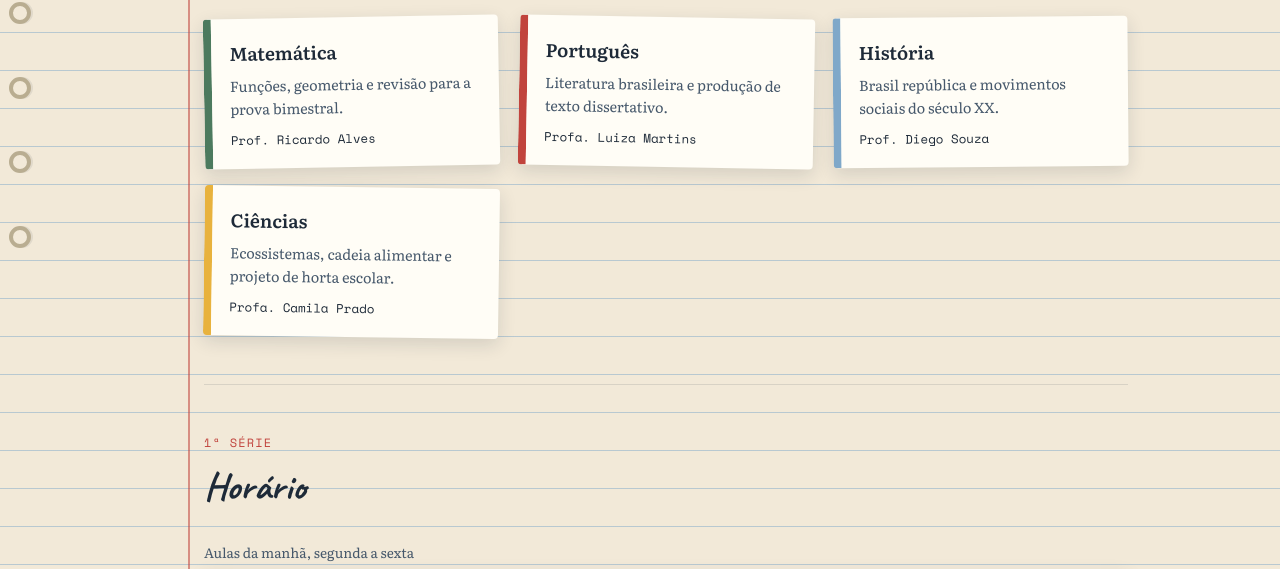
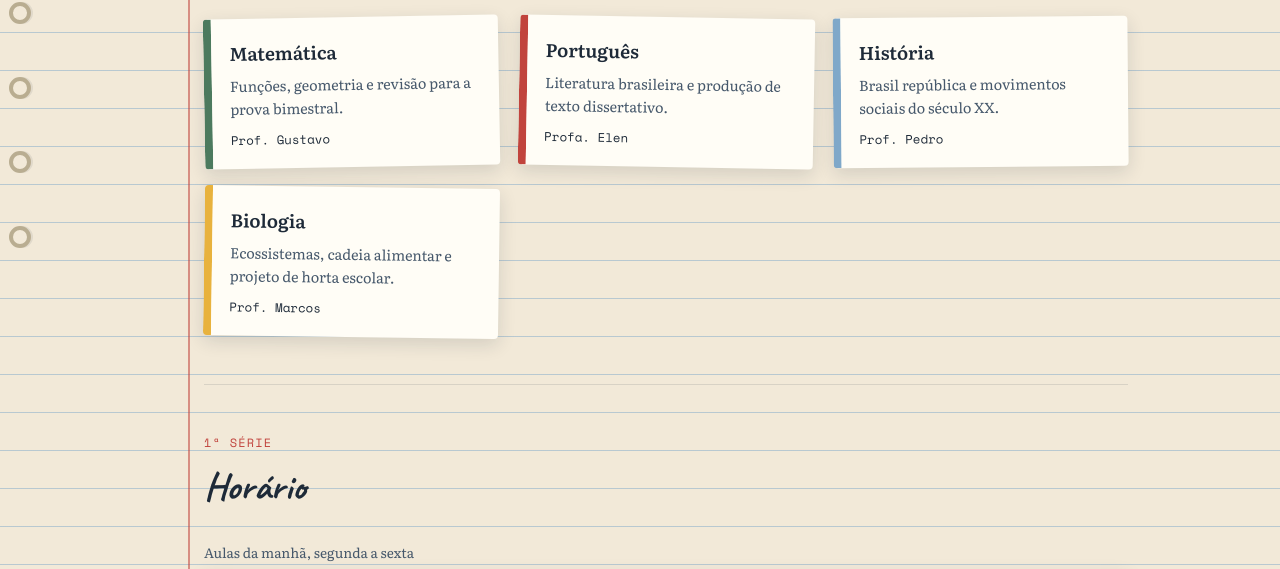
Before and after one commit to Brenninho123/School-System, a plain HTML site: page index.html in a window 1280 px wide. Shown: the part 499-1068 px from the top of the page. Drawn offline with nearby package versions, Linux system fonts and the light colour scheme.

Commit message:
Update teacher names and subject titles in index.html

```diff
--- a/index.html
+++ b/index.html
@@ -425,22 +425,22 @@ footer {
       <article class="subject-card" style="--card-color:#4c7a5e; --tilt:-1deg;">
         <h3>Matemática</h3>
         <p>Funções, geometria e revisão para a prova bimestral.</p>
-        <p class="teacher">Prof. Ricardo Alves</p>
+        <p class="teacher">Prof. Gustavo</p>
       </article>
       <article class="subject-card" style="--card-color:#c1443d; --tilt:1deg;">
         <h3>Português</h3>
         <p>Literatura brasileira e produção de texto dissertativo.</p>
-        <p class="teacher">Profa. Luiza Martins</p>
+        <p class="teacher">Profa. Elen</p>
       </article>
       <article class="subject-card" style="--card-color:#7fa8c9; --tilt:-0.5deg;">
         <h3>História</h3>
         <p>Brasil república e movimentos sociais do século XX.</p>
-        <p class="teacher">Prof. Diego Souza</p>
+        <p class="teacher">Prof. Pedro</p>
       </article>
       <article class="subject-card" style="--card-color:#e8b23d; --tilt:0.8deg;">
-        <h3>Ciências</h3>
+        <h3>Biologia</h3>
         <p>Ecossistemas, cadeia alimentar e projeto de horta escolar.</p>
-        <p class="teacher">Profa. Camila Prado</p>
+        <p class="teacher">Prof. Marcos</p>
       </article>
     </div>
   </section>
```
